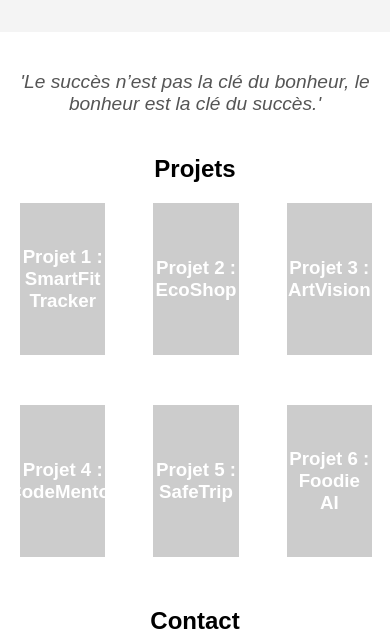
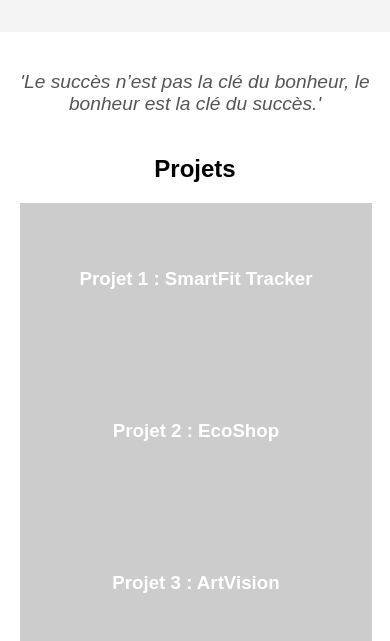
Before and after one commit to devinjayasuriya/portfolio_devin_jayasuriya, a plain HTML site: page index.html in a window 390 px wide. Shown: the part 203-844 px from the top of the page. Drawn offline with Linux system fonts and the light colour scheme.

Commit message:
Update style.css

```diff
--- a/style.css
+++ b/style.css
@@ -114,7 +114,6 @@ main {
     align-items: center;
     justify-content: center;
     text-align: center;
-    padding: 20Spx;
 }
 
 .flipbox-front {
@@ -211,4 +210,9 @@ footer {
         width: 100px;
         height: 100px;
     }
+
+    .projects-container {
+        display: block;
+        width: 100%;
+    }
 }
```
